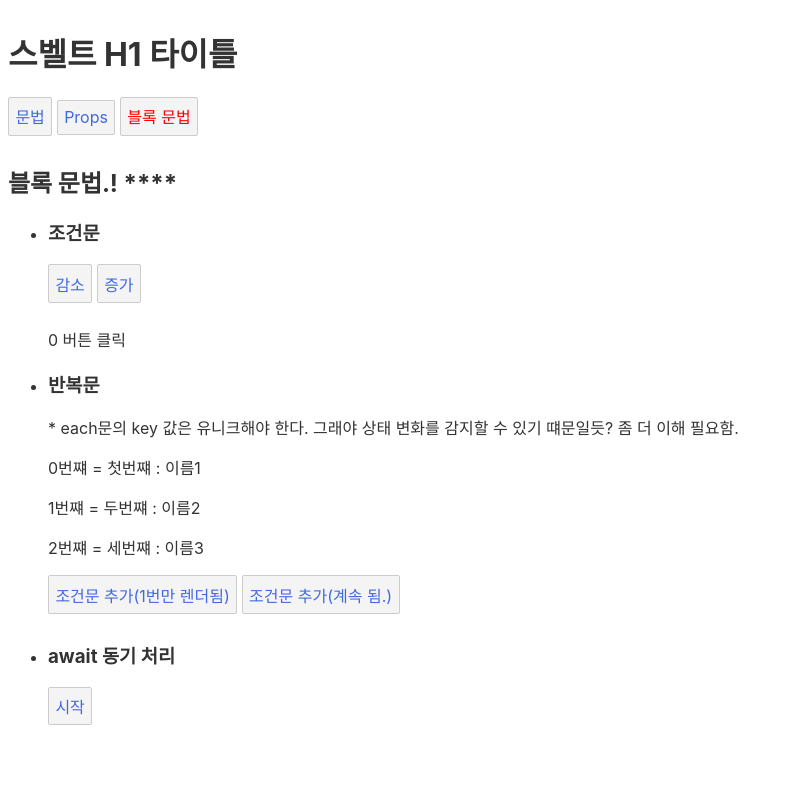
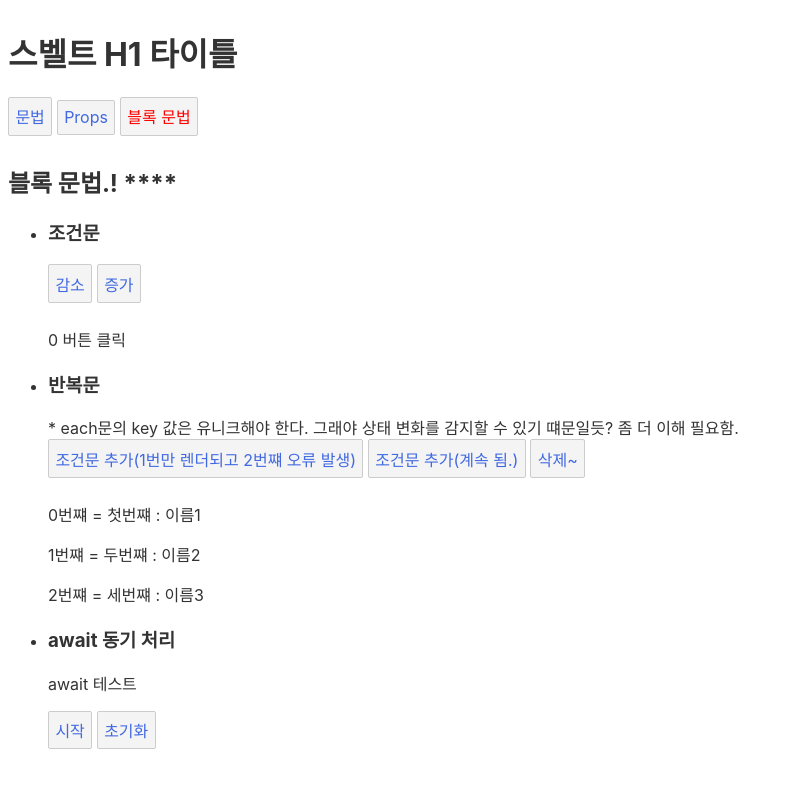
Before and after one commit to DevHyeongJun/svelte, a Svelte app: page / in a window 1280 px wide. Shown: the top 788 px of the page, without its empty margins (0-793 px from the left). Built offline with nearby package versions, Linux system fonts and the light colour scheme.

Commit message:
if문 응용 더 좋은 방법이 있을텐데..

```diff
--- a/src/page/logicblock.svelte
+++ b/src/page/logicblock.svelte
@@ -1,14 +1,14 @@
 
 <script>
 	let count = 0;
-
+	const awaitInitMsg = 'await 테스트';
 	let list = [
 		{ id: '첫번쨰', name: '이름1' },
 		{ id: '두번쨰', name: '이름2' },
 		{ id: '세번쨰', name: '이름3' }
 	];
 
-	let testPromise = '';
+	let testPromise = awaitInitMsg;
 	let awaitFunc = () => {
 		return new Promise((resolve, reject) => {
 			setTimeout(() => {
@@ -20,7 +20,6 @@
 </script>
 
 <h2>블록 문법.! **** </h2>
-
 <ul>
 	<li>
 		<h3>조건문</h3>
@@ -37,12 +36,20 @@
 	</li>
 	<li>
 		<h3>반복문</h3>
-		<span>* each문의 key 값은 유니크해야 한다. 그래야 상태 변화를 감지할 수 있기 떄문일듯? 좀 더 이해 필요함.</span>
-		{#each list as { id, name }, i (id)}
-			<p>{i}번쨰 = {id} : {name}</p>
-		{/each}
-		<button on:click="{() => {list.push({id:'추가', name : '중복됨'}); list = list;} }">조건문 추가(1번만 렌더됨)</button>
+		<span>* each문의 key 값은 유니크해야 한다. 그래야 상태 변화를 감지할 수 있기 떄문일듯? 좀 더 이해 필요함.</span><br>
+		<button on:click="{() => {list.push({id:'추가', name : '중복됨'}); list = list;} }">조건문 추가(1번만 렌더되고 2번쨰 오류 발생)</button>
 		<button on:click="{() => {list.push({id:`추가${list.length}`, name : `중복안됨${list.length}`}); list = list;} }">조건문 추가(계속 됨.)</button>
+		<button on:click="{() => {list.pop(); list = list} }">삭제~</button><br>
+
+		{#if list.length > 0}
+			{#each list as { id, name }, i (id, name)}
+				<p>{i}번쨰 = {id} : {name}</p>
+			{/each}
+		{:else}
+			<p>리스트가 존재하지 않습니다. 추가해주세요~</p>
+		{/if}
+
+
 	</li>
 	<li>
 		<h3>await 동기 처리</h3>
@@ -55,5 +62,6 @@
 		{/await}
 
 		<button on:click="{() => testPromise = awaitFunc() }">시작</button>
+		<button on:click="{() => testPromise = awaitInitMsg }">초기화</button>
 	</li>
 </ul>
```
